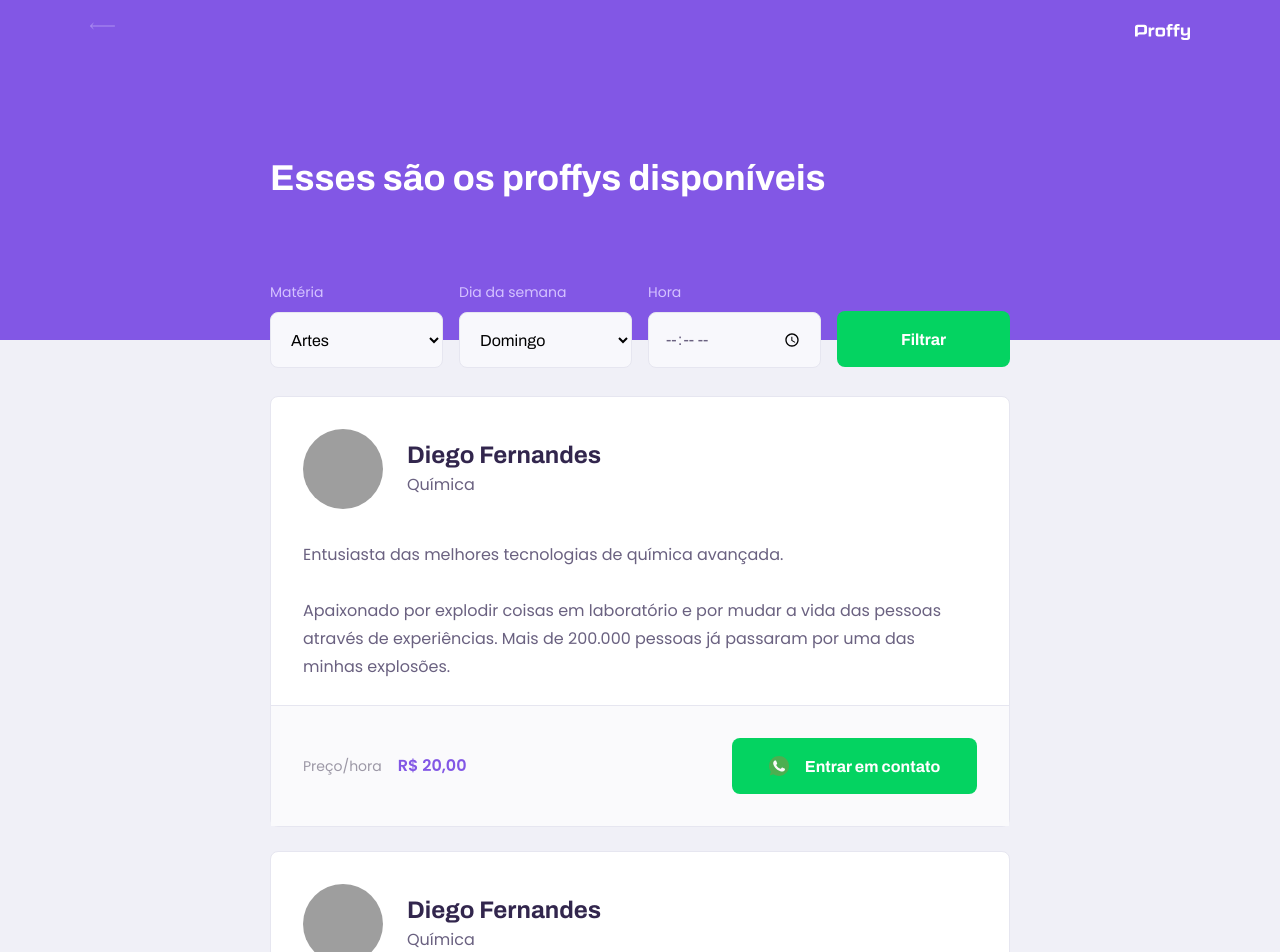
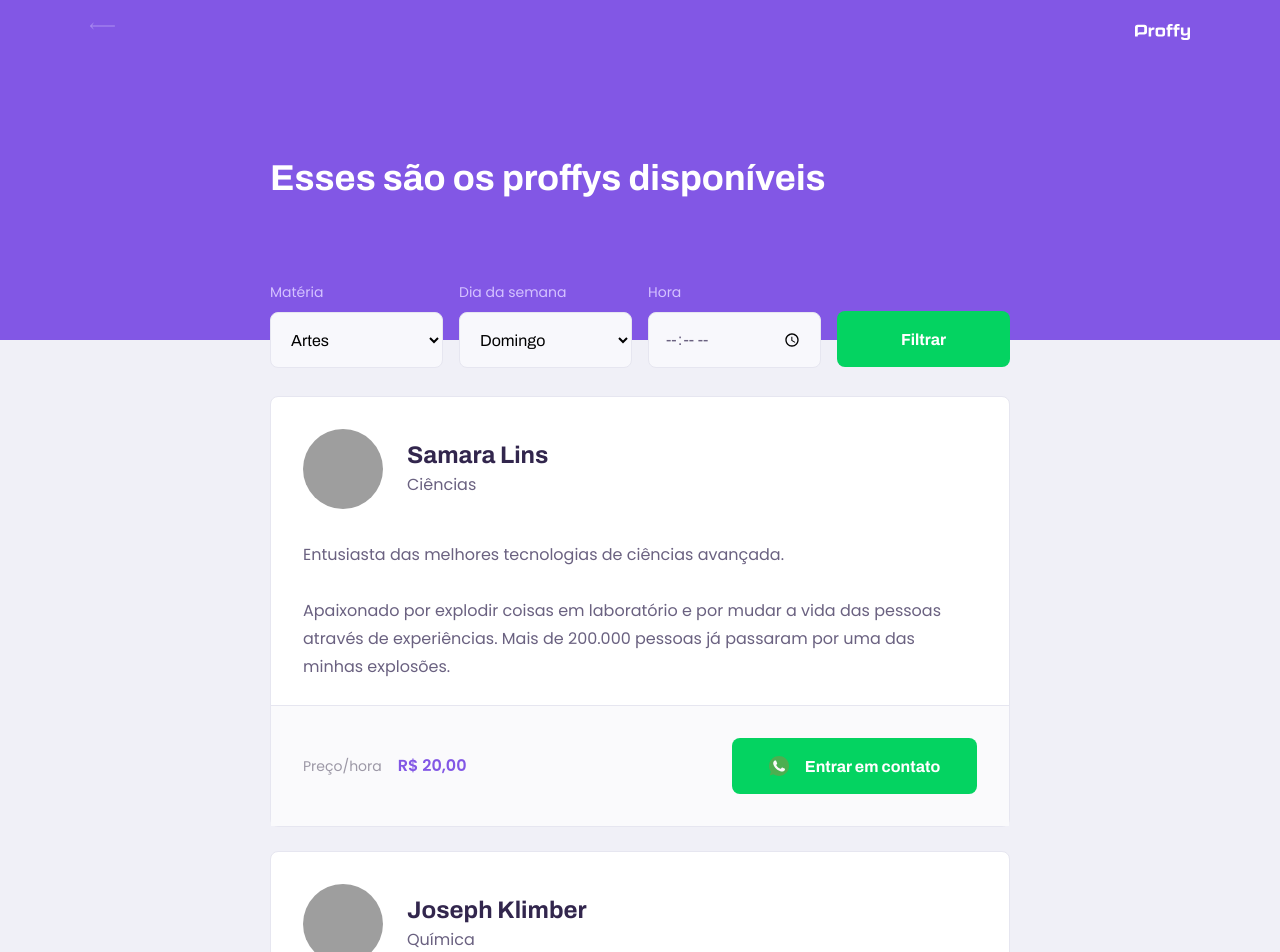
Before and after one commit to RCysne/Proffy, a website: page src/views/study.html in a window 1280 px wide. Shown: the top 952 px of the page. Drawn offline with Linux system fonts and the light colour scheme; grey boxes are pictures that could not be loaded.

Commit message:
Atualização fotos dos professores

```diff
--- a/src/views/study.html
+++ b/src/views/study.html
@@ -76,17 +76,17 @@
         <article class="teacher-item">
           <header>
             <img
-              src="https://avatars2.githubusercontent.com/u/2254731?s=460&amp;u=0ba16a79456c2f250e7579cb388fa18c5c2d7d65&amp;v=4"
-              alt="Diego Fernandes"
+              src="/public/images/mulher-preta-notebook.jpg"
+              alt="Samara Lins"
             />
 
             <div>
-              <strong>Diego Fernandes</strong>
-              <span>Química</span>
+              <strong>Samara Lins</strong>
+              <span>Ciências</span>
             </div>
           </header>
           <p>
-            Entusiasta das melhores tecnologias de química avançada.<br /><br />Apaixonado
+            Entusiasta das melhores tecnologias de ciências avançada.<br /><br />Apaixonado
             por explodir coisas em laboratório e por mudar a vida das pessoas
             através de experiências. Mais de 200.000 pessoas já passaram por uma
             das minhas explosões.
@@ -105,11 +105,11 @@
         <article class="teacher-item">
           <header>
             <img
-              src="https://avatars2.githubusercontent.com/u/2254731?s=460&amp;u=0ba16a79456c2f250e7579cb388fa18c5c2d7d65&amp;v=4"
-              alt="Diego Fernandes"
+              src="/public/images/homem-paleto.jpg"
+              alt="Joseph Klimber"
             />
             <div>
-              <strong>Diego Fernandes</strong>
+              <strong>Joseph Klimber</strong>
               <span>Química</span>
             </div>
           </header>
```
Also changed, not shown: public/images/mulher-branca-notebook.jpg (added), 3 other files.
